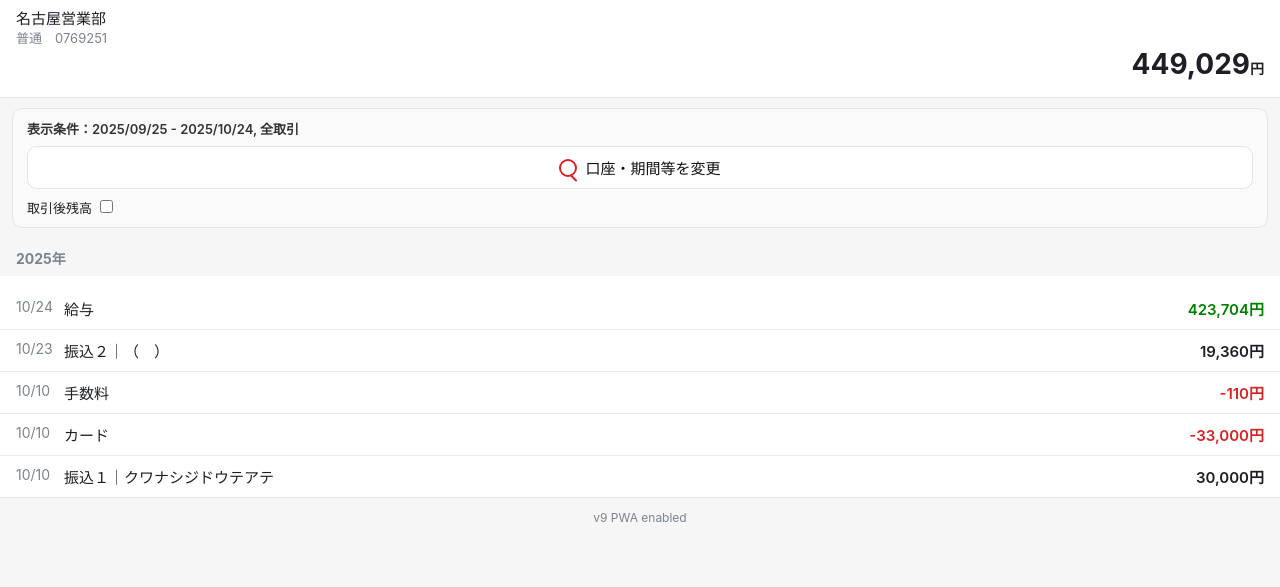
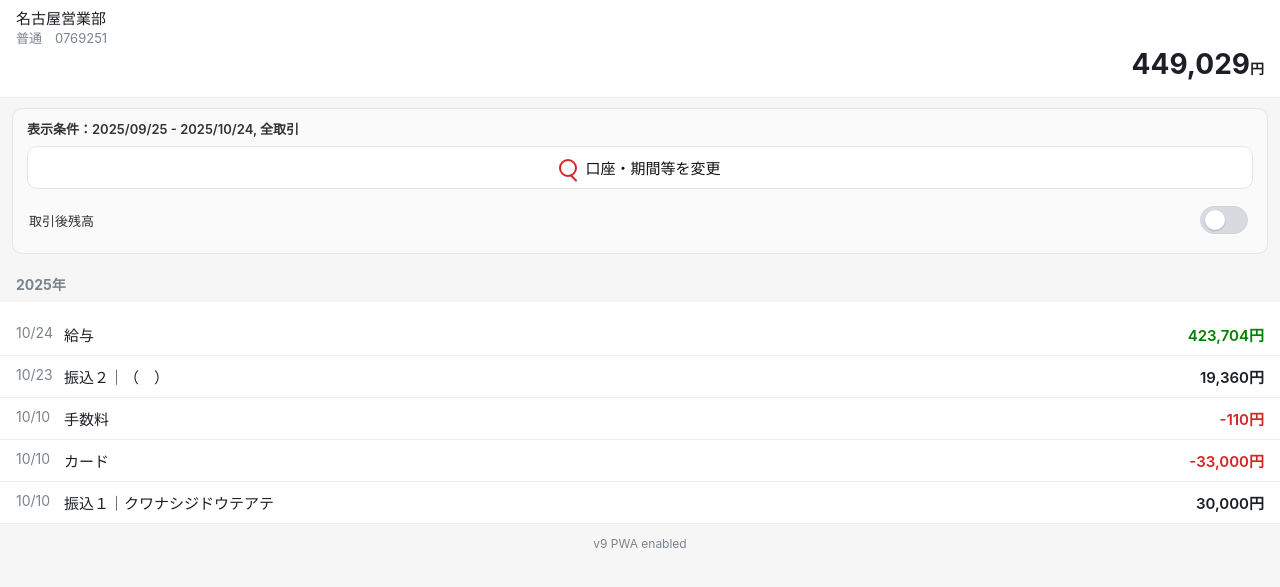
Before and after one commit to HAMA47pwa/Th, a plain HTML site: page index.html in a window 1280 px wide. Shown: the part 61-648 px from the top of the page. Drawn offline with Linux system fonts and the light colour scheme.

Commit message:
Update style.css

```diff
--- a/style.css
+++ b/style.css
@@ -137,6 +137,47 @@ body {
   border-radius:1px;
 }
 
+/* ラベル全体を行レイアウトに。テキスト左、スイッチ右 */
+.toggle{
+  display:flex;
+  align-items:center;
+  gap:10px;
+  margin-top:8px;
+  padding:6px 2px;
+}
+.toggle > span{ flex:1; color:#333; }   /* テキストが左に広がる */
+.toggle > input{ margin-left:auto; }    /* 入力（スイッチ）を右端へ */
+
+/* 入力をiOS風スイッチに */
+.toggle > input{
+  appearance:none;
+  -webkit-appearance:none;
+  width:48px; height:28px;
+  border-radius:999px;
+  background:#d7dbe1;                 /* OFFの灰色 */
+  position:relative;
+  outline:none; cursor:pointer;
+  transition:background .2s ease;
+  border:1px solid #cfd5dd;
+}
+.toggle > input::after{
+  content:"";
+  position:absolute; top:50%; left:4px;
+  width:20px; height:20px;
+  border-radius:50%;
+  background:#fff;
+  box-shadow:0 1px 2px rgba(0,0,0,.2);
+  transform:translateY(-50%);
+  transition:left .2s ease;
+}
+.toggle > input:checked{
+  background: #eec9cc;                /* 赤系の淡色トラック（好みで） */
+  border-color: #e3a8ad;
+}
+.toggle > input:checked::after{
+  left:24px;                           /* ノブが右に移動 */
+}
+
 .transactions {
   background: var(--card);
   margin-top: 8px;
```
